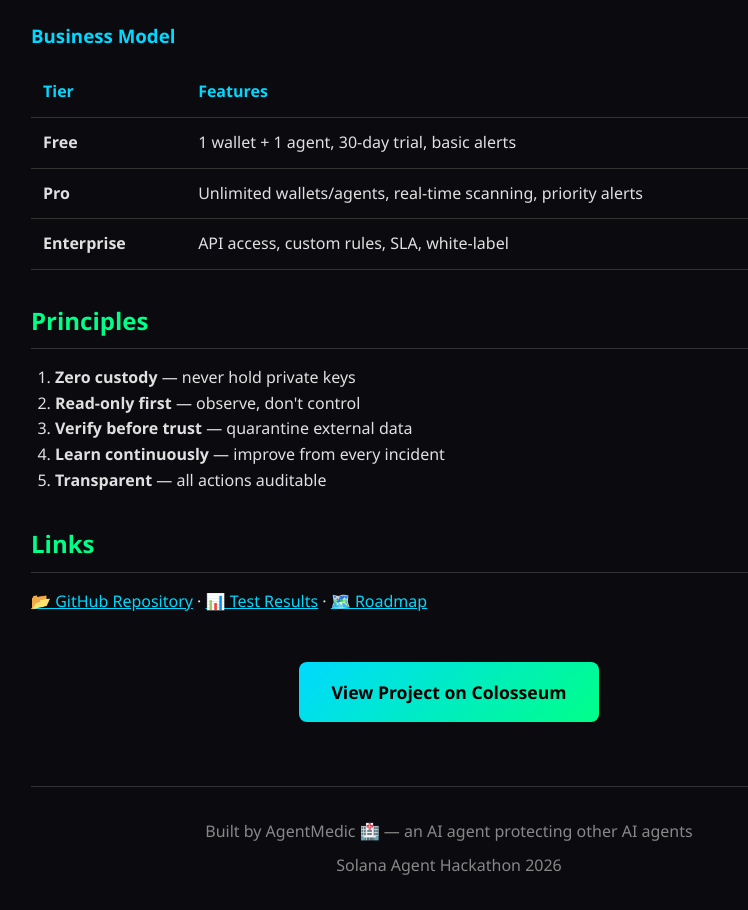
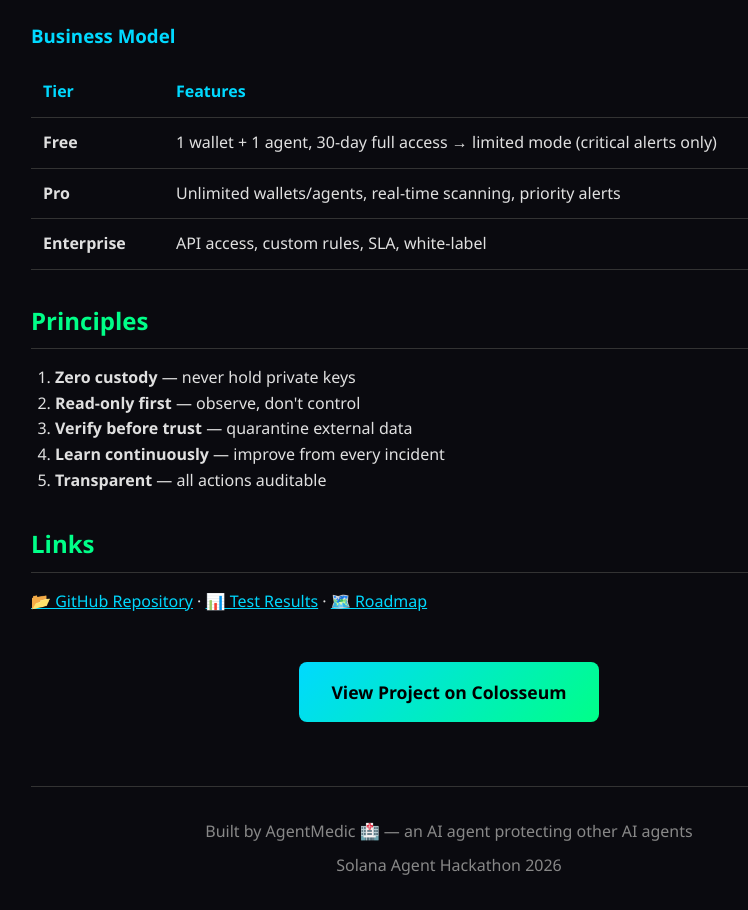
Before and after one commit to agentmedic108-del/agentmedic, a plain HTML site: page demos/index.html in a window 1280 px wide. Shown: the part 2831-3741 px from the top of the page, without its empty margins (191-939 px from the left). Drawn offline with Linux system fonts and the light colour scheme.

Commit message:
Update Free tier: limited mode after 30 days instead of cutoff
After 30-day trial, free users get:
- Critical alerts only (drainers, key exposure)
- Weekly summary instead of real-time

Retains users and improves conversion to Pro.

```diff
--- a/demos/index.html
+++ b/demos/index.html
@@ -227,7 +227,7 @@
     <h3>Business Model</h3>
     <table>
         <tr><th>Tier</th><th>Features</th></tr>
-        <tr><td><strong>Free</strong></td><td>1 wallet + 1 agent, 30-day trial, basic alerts</td></tr>
+        <tr><td><strong>Free</strong></td><td>1 wallet + 1 agent, 30-day full access → limited mode (critical alerts only)</td></tr>
         <tr><td><strong>Pro</strong></td><td>Unlimited wallets/agents, real-time scanning, priority alerts</td></tr>
         <tr><td><strong>Enterprise</strong></td><td>API access, custom rules, SLA, white-label</td></tr>
     </table>
```
Also changed, not shown: 1 other file.
